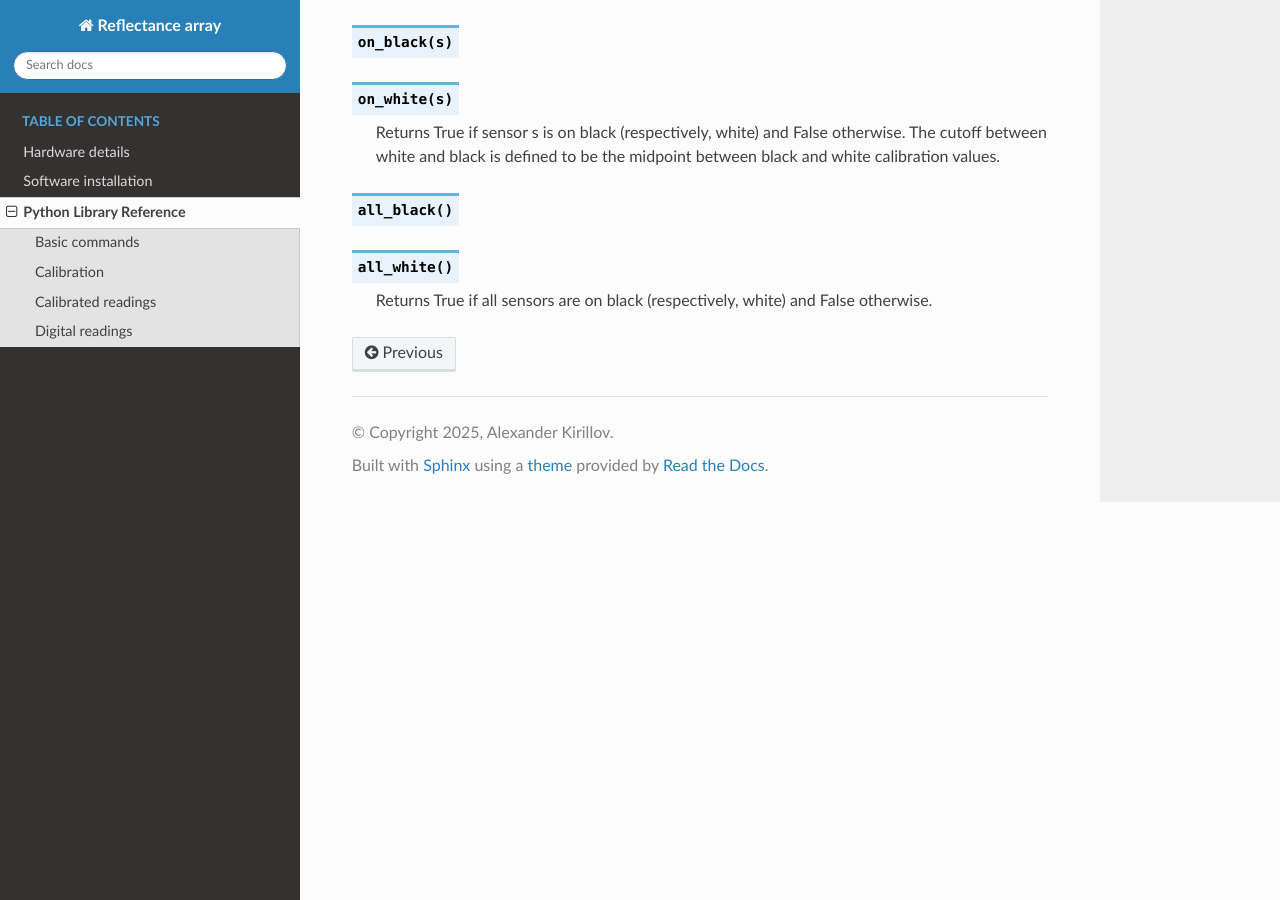
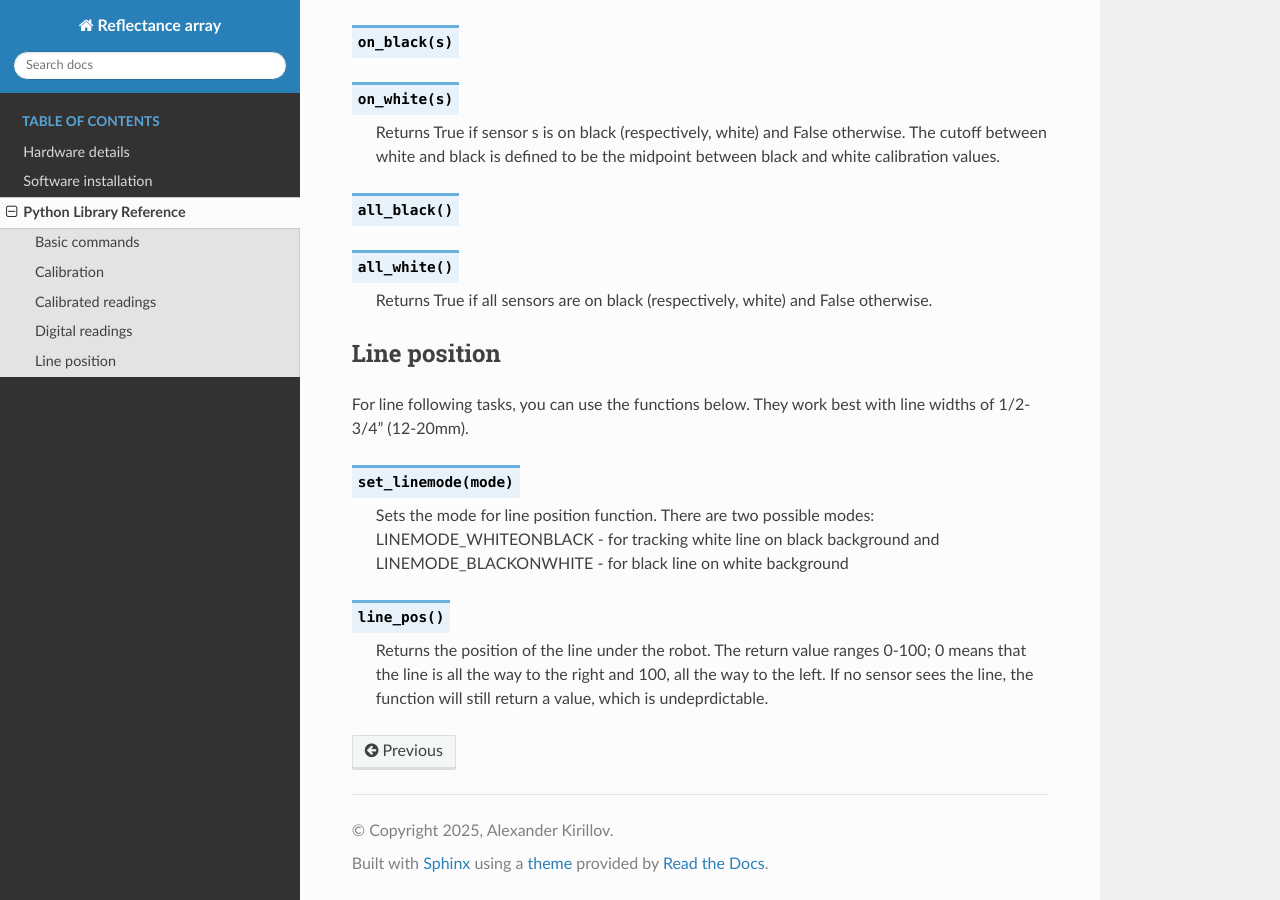
Before and after one commit to shurik179/reflectance_array, a Sphinx documentation site: the page built from docs/library.rst, in a window 1280 px wide and 900 px high, scrolled down 1748 px. Built offline with Sphinx 7.4.7 and the Read the Docs theme 3.1.0, drawn with Linux system fonts in a browser that asks for light colours; formulas are drawn with MathJax 3; some of the changed text lies outside the part shown.

Commit message:
Update library.rst

```diff
--- a/docs/library.rst
+++ b/docs/library.rst
@@ -7,8 +7,9 @@ In this chapter, we give full list of all commands provided by refelectance
 array micropython/Circuit Python library.
 
 This document describes version 1.0 of the library. It assumes that you
-had already created object LineArray object; all methods below are methods
-of this object (e.g. ). Sensor index s ranges from 0--5
+had already created a  LineArray object; all methods below are methods
+of this object. Sensor index s ranges between 0--5; 0 is the rightmost sensor, and 5, the leftmost.
+
 
 
 Basic commands
@@ -88,3 +89,22 @@ your sensor before using these functiosn.
 .. function:: all_white()
 
    Returns True if all sensors are on black (respectively, white) and False otherwise.
+
+
+Line position
+=============
+
+For line following tasks, you can use the functions below. They work best with line widths of 1/2-3/4"
+(12-20mm).
+
+.. function:: set_linemode(mode)
+
+   Sets the mode for line position function. There are two possible modes:
+   LINEMODE_WHITEONBLACK - for tracking white line on black background and
+   LINEMODE_BLACKONWHITE - for black line on white background
+
+.. function:: line_pos()
+
+   Returns the position of the line under the robot. The return  value ranges 0-100;
+   0 means that the line is all the way to the right and 100, all the way to the left.
+   If no sensor sees the line, the function will still return a value, which is undeprdictable.
```
